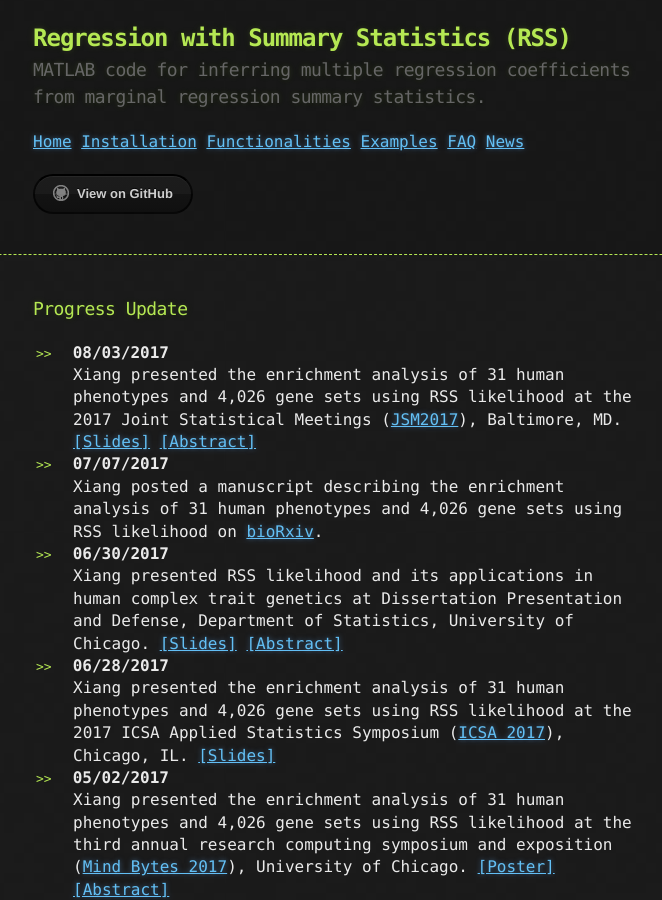
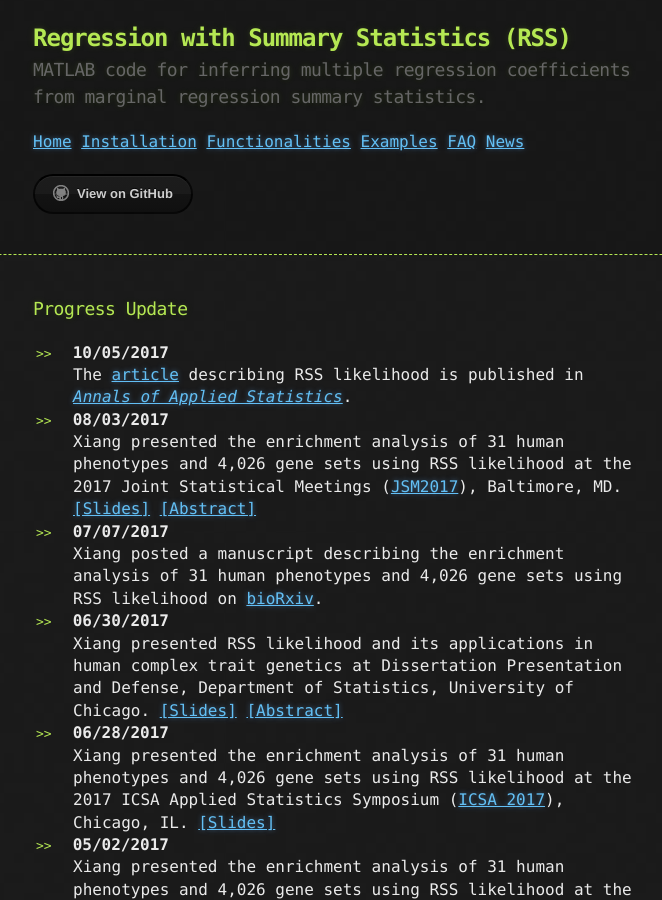
Before and after one commit to stephenslab/rss, a Jekyll site: the page built from docs/News.md, in a window 1280 px wide and 900 px high. Shown: the whole window, without its empty margins (307-969 px from the left). Built offline with Jekyll 4.4.1, drawn with Linux system fonts in a browser that asks for light colours; our own code applies the rules of GitHub Pages for plain Markdown files.

Commit message:
update news

```diff
--- a/docs/News.md
+++ b/docs/News.md
@@ -1,5 +1,6 @@
 ### Progress Update
 
+- **10/05/2017**<br> The [article](http://stephenslab.uchicago.edu/assets/papers/Zhu2017.pdf) describing RSS likelihood is published in [*Annals of Applied Statistics*](http://dx.doi.org/10.1214/17-AOAS1046).
 - **08/03/2017**<br> Xiang presented the enrichment analysis of 31 human phenotypes and 4,026 gene sets using RSS likelihood at the 2017 Joint Statistical Meetings ([JSM2017](https://ww2.amstat.org/meetings/jsm/2017)), Baltimore, MD. [[Slides]](http://www.stat.uchicago.edu/~xiangzhu/JSM_20170803.pdf) [[Abstract]](https://ww2.amstat.org/meetings/jsm/2017/onlineprogram/AbstractDetails.cfm?abstractid=322545)
 - **07/07/2017**<br> Xiang posted a manuscript describing the enrichment analysis of 31 human phenotypes and 4,026 gene sets using RSS likelihood on [bioRxiv](http://www.biorxiv.org/content/early/2017/07/08/160770).
 - **06/30/2017**<br> Xiang presented RSS likelihood and its applications in human complex trait genetics at Dissertation Presentation and Defense, Department of Statistics, University of Chicago. [[Slides]](http://www.stat.uchicago.edu/~xiangzhu/THESIS_20170630.html) [[Abstract]](https://galton.uchicago.edu/students/seminars/2016-2017/zhu_xiang063017.pdf)
```
